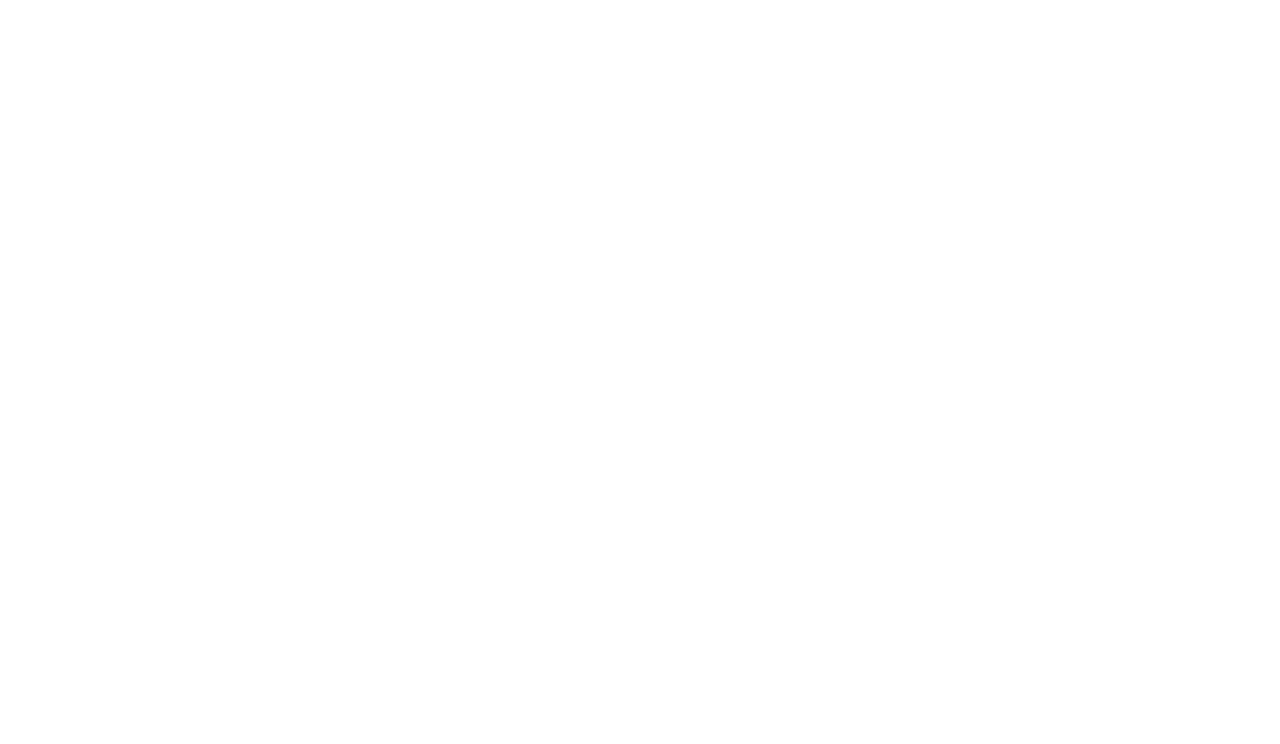
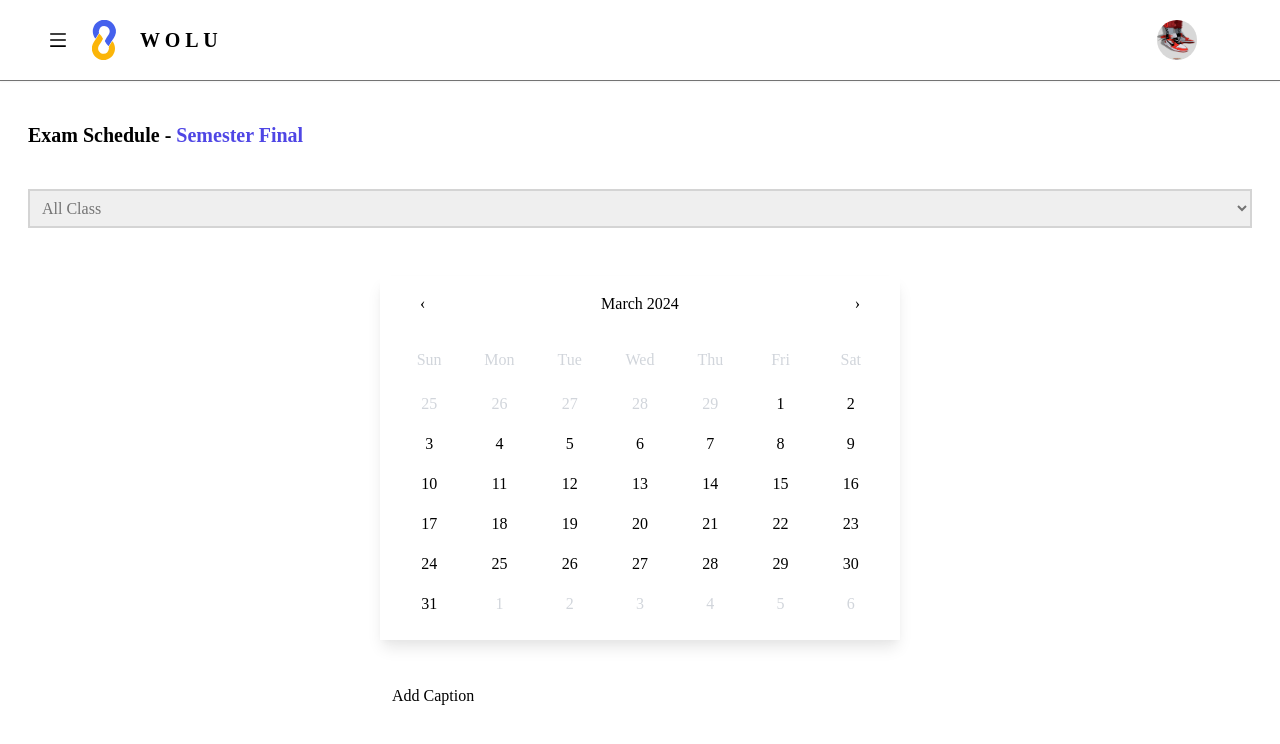
Before and after one commit to farda222/web-wolu, a React (Vite) app: page /Calendar in a window 1280 px wide. Before the commit this address had no page. Shown: the top 744 px of the page. Built offline with nearby package versions, Linux system fonts and the light colour scheme.

Commit message:
Add files via upload

```diff
--- a/src/App.jsx
+++ b/src/App.jsx
@@ -15,6 +15,7 @@
 import Memberpage from "./Pages/Memberpage";
 import Forum from "./Pages/Forumpage";
 import Teacherprofile from './Pages/Accountteacher'
+import Calendar from './Pages/Calendar'
 function App() {
   return (
     <Router>
@@ -34,6 +35,7 @@
         <Route path="/Memberpage" element={<Memberpage />}></Route>
         <Route path="/Forum" element={<Forum />}></Route>
         <Route path="/Profileteacher" element={<Teacherprofile />}></Route>
+        <Route path="/Calendar" element={<Calendar />}></Route>
       </Routes>
     </Router>
   );
--- /dev/null
+++ b/src/Components/Calendarcomponent.jsx
@@ -0,0 +1,129 @@
+import { useState } from "react";
+import Navbar from "../Components/NavbarUtama";
+import { format, addMonths, subMonths, startOfWeek, startOfMonth, endOfWeek, endOfMonth, isSameMonth, isSameDay, addDays } from "date-fns";
+
+const ComplexCalendar = () => {
+  const [currentDate, setCurrentDate] = useState(new Date());
+  const [selectedDate, setSelectedDate] = useState(null); // null berarti tidak ada tanggal yang dipilih
+  const [markedDates, setMarkedDates] = useState([]); // Tambah state untuk menyimpan tanggal yang ditandai
+
+  const next = () => {
+    setCurrentDate((currentDate) => {
+      return addMonths(currentDate, 1);
+    });
+  };
+
+  const prev = () => {
+    setCurrentDate((currentDate) => {
+      return subMonths(currentDate, 1);
+    });
+  };
+
+  const onDateClick = (day) => {
+    setSelectedDate(day);
+  };
+
+  const toggleMarkedDate = () => {
+    if (selectedDate) {
+      if (markedDates.includes(selectedDate)) {
+        setMarkedDates(markedDates.filter((date) => !isSameDay(date, selectedDate)));
+      } else {
+        setMarkedDates([...markedDates, selectedDate]);
+      }
+      setSelectedDate(null); // Hilangkan seleksi tanggal yang dipilih agar warna latar belakang dapat diubah
+    }
+  };
+
+  const renderHeader = () => {
+    return (
+      <>
+        <div className="flex justify-between items-center mb-8 px-6">
+          <button onClick={prev}>&#8249;</button>
+          <div>{format(currentDate, "MMMM yyyy")}</div>
+          <button onClick={next}>&#8250;</button>
+        </div>
+      </>
+    );
+  };
+
+  const renderDays = () => {
+    const days = ["Sun", "Mon", "Tue", "Wed", "Thu", "Fri", "Sat"];
+    return (
+      <div className="grid grid-cols-7 gap-1">
+        {days.map((day, index) => (
+          <div key={index} className="text-center font-medium text-base text-gray-300 mb-3">
+            {day}
+          </div>
+        ))}
+      </div>
+    );
+  };
+
+  const renderCells = () => {
+    const monthStart = startOfMonth(currentDate);
+    const monthEnd = endOfMonth(currentDate);
+    const startDate = startOfWeek(monthStart);
+    const endDate = endOfWeek(monthEnd);
+
+    const rows = [];
+    let days = [];
+    let day = startDate;
+
+    while (day <= endDate) {
+      for (let i = 0; i < 7; i++) {
+        const formattedDate = format(day, "d");
+        const cloneDay = day;
+        const isCurrentMonth = isSameMonth(day, monthStart);
+        const isDaySelected = isSameDay(day, selectedDate);
+        days.push(
+          <div key={day} className={`relative text-center p-2 cursor-pointer ${!isCurrentMonth ? "text-gray-300 rounded-lg" : ""} ${isDaySelected ? "bg-indigo-600 text-white rounded-lg" : ""}`} onClick={() => onDateClick(cloneDay)}>
+            {formattedDate}
+            {markedDates.includes(day) && <div className="absolute top-0 right-0 w-2 h-2 bg-blue-500 rounded-full"></div>}
+          </div>
+        );
+        day = addDays(day, 1);
+      }
+      rows.push(
+        <div key={day} className="grid grid-cols-7 gap-1">
+          {days}
+        </div>
+      );
+      days = [];
+    }
+
+    return rows;
+  };
+
+  return (
+    <div className="font-Jakarta">
+      <Navbar />
+      <h1 className="text-xl font-semibold ml-7 mt-10 mb-5">
+        Exam Schedule - <span className="text-indigo-600">Semester Final</span>
+      </h1>
+      <div className="px-7">
+        <select className="mt-5 mb-5 w-full p-2 border-solid border-2 border-neutral-300 text-neutral-500" onChange={(e) => console.log(e.target.value)}>
+          <option value="option1">All Class</option>
+          <option value="option2">Option 2</option>
+          <option value="option3">Option 3</option>
+        </select>
+      </div>
+      <div className="mx-auto max-w-xl p-7">
+        <div className="bg-white shadow-lg shadow-neutral-200 p-4">
+          {" "}
+          {/* Updated to use shadow-lg and text-neutral-500 */}
+          {renderHeader()}
+          {renderDays()}
+          {renderCells()}
+        </div>
+        <div className="flex justify-start mt-10">
+          <button onClick={toggleMarkedDate} className="px-3 py-1 text-neutral 400 font-medium rounded">
+            Add Caption
+          </button>{" "}
+          {/* Tombol "Add Caption" */}
+        </div>
+      </div>
+    </div>
+  );
+};
+
+export default ComplexCalendar;
--- a/src/Components/Forum.jsx
+++ b/src/Components/Forum.jsx
@@ -108,8 +108,9 @@
           {/* Pesan dari pengguna lain */}
           {messages.map((msg, index) => (
             <div key={index} className={`flex ${msg.sender === "user" ? "justify-end" : "justify-start"}`}>
-              <p className="text-xs text-gray-500 mt-[3.4rem] mr-3">{formatTime(msg.timestamp, "Asia/Jakarta")}</p>
-              <div className={`message ${msg.sender === "user" ? "bg-indigo-600 text-white rounded-lg rounded-tr-none px-3 py-2" : "bg-white text-gray-800 rounded-lg rounded-tr-none"} max-w-[70%] lg:max-w-[80%] xl:max-w-[90%]`}>
+              <div
+                className={`message ${msg.sender === "user" ? "bg-indigo-600 text-white rounded-lg rounded-tr-none px-3 py-2" : "bg-white text-gray-800 rounded-lg rounded-tr-none"} max-w-[70%] lg:max-w-[80%] xl:max-w-[90%]`}
+                style={{ wordWrap: "break-word" }}>
                 <div className="flex justify-between items-center">
                   {msg.sender !== "user" && (
                     <div className="flex items-center">
@@ -122,12 +123,12 @@
                   </div>
                 </div>
                 {msg.text}
+                <p className="text-xs text-neutral-400 mt-3">{formatTime(msg.timestamp, "Asia/Jakarta")}</p> {/* Format waktu di bawah teks pesan */}
               </div>
             </div>
           ))}
         </div>
       </div>
-
 
       <div className="mt-28 lg:px-60">
         <div className="input-container p-4 flex justify-center align-middle items-center mx-auto container bottom-0 left-0 mt-72 fixed bg-white border-2 border-neutral-300 w-full lg:w-[50%] lg:ml-80 lg:mb-10 lg:rounded-2xl lg:px-10 2xl:ml-[30rem]">
--- /dev/null
+++ b/src/Pages/Calendar.jsx
@@ -0,0 +1,8 @@
+import Calendarcomp from '../Components/Calendarcomponent'
+const Calendar = () => {
+  return (
+    <Calendarcomp/>
+  )
+}
+
+export default Calendar
```
